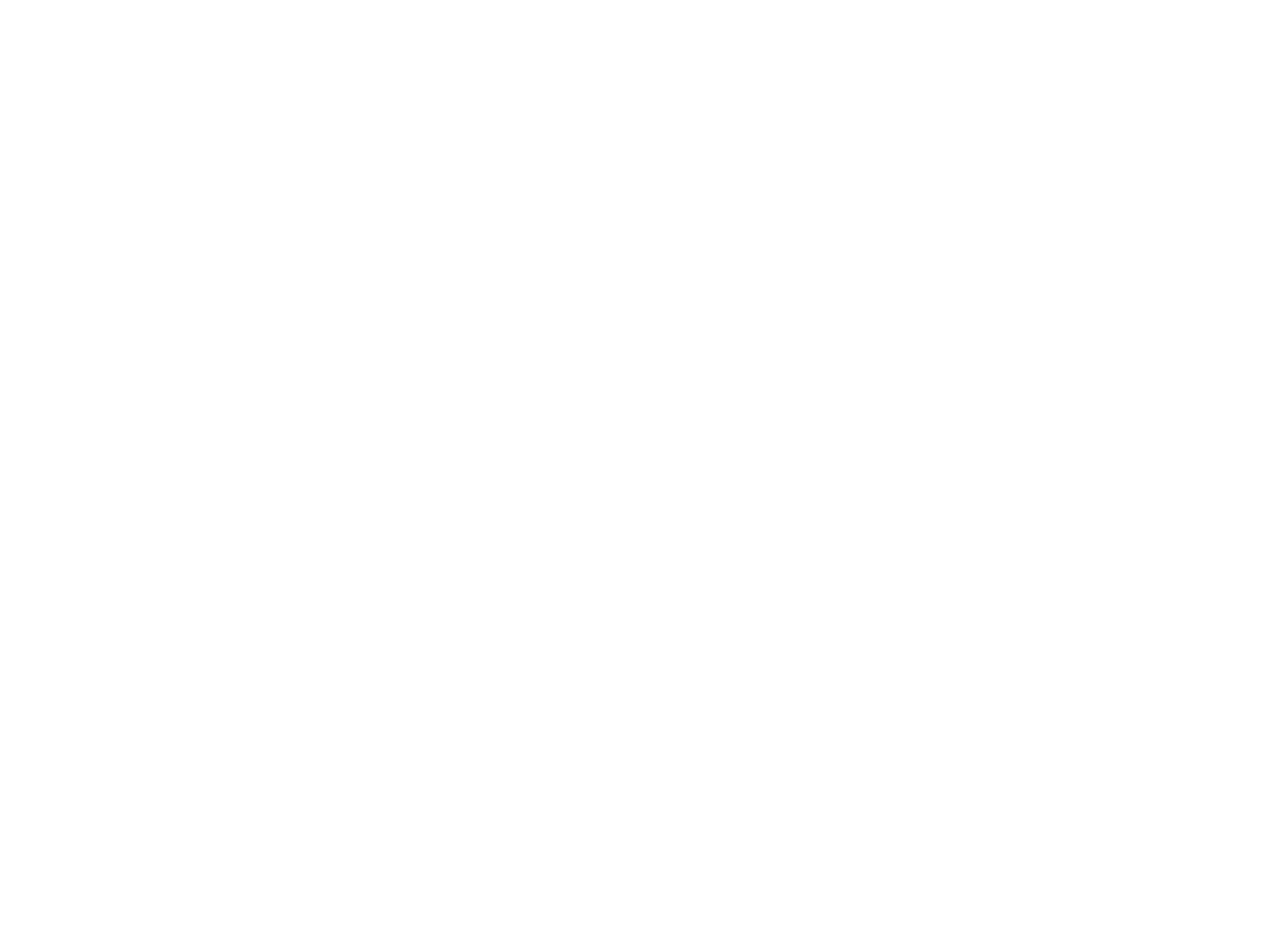
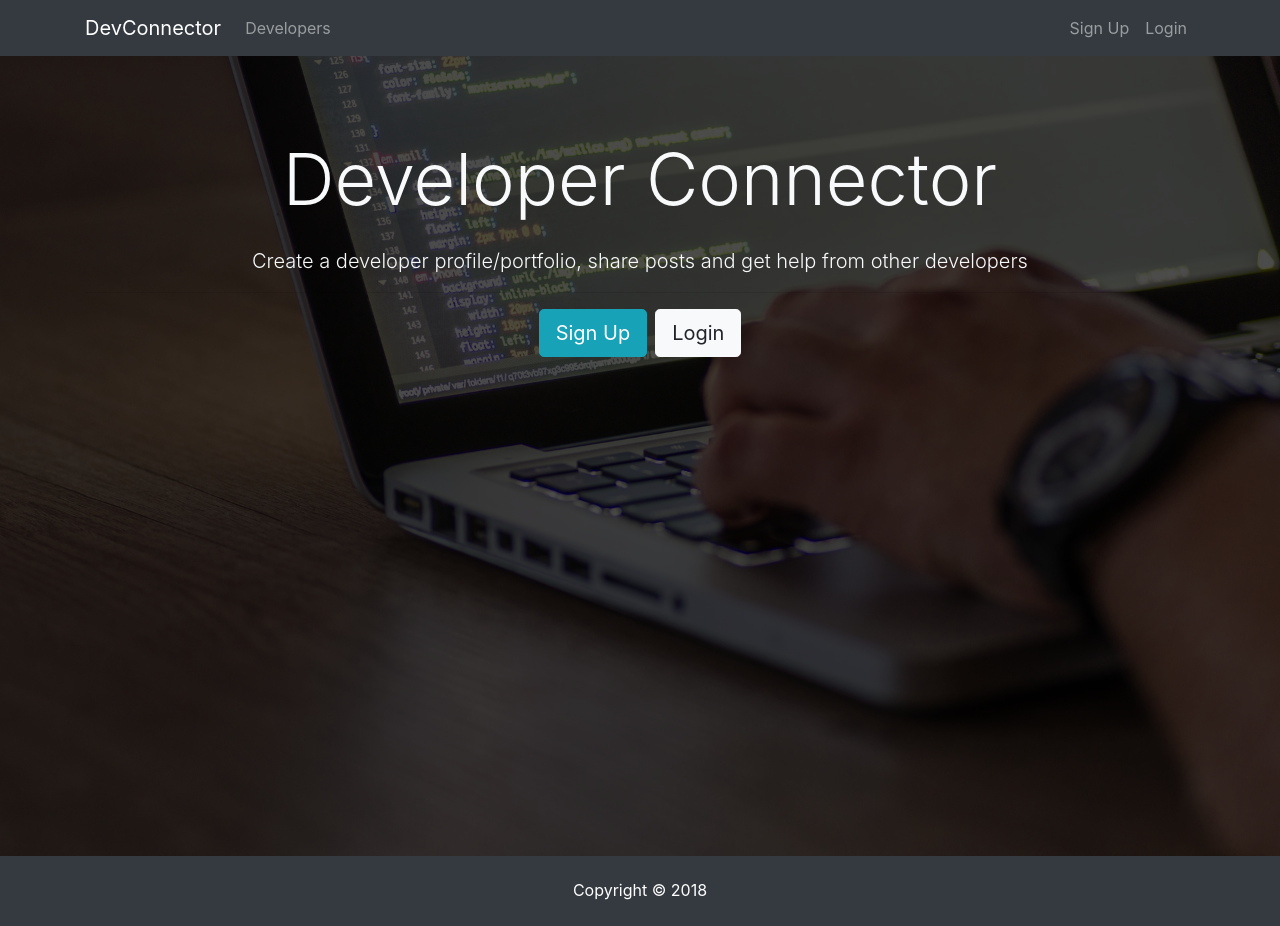
Before and after one commit to Rejam/devconn-mern, a React (Create React App) app in the folder client/: page / in a window 1280 px wide. Before the commit the page ends 800 px from the top, so only its background shows below. Built offline with nearby package versions, Linux system fonts and the light colour scheme.

Commit message:
navbar footer and landing components.

```diff
--- a/client/src/App.css
+++ b/client/src/App.css
@@ -1,28 +1,39 @@
-.App {
-  text-align: center;
+img {
+  width: 100%;
 }
 
-.App-logo {
-  animation: App-logo-spin infinite 20s linear;
-  height: 80px;
+.landing {
+  position: relative;
+  background: url('./img/showcase.jpg') no-repeat;
+  background-size: cover;
+  background-position: center;
+  height: 100vh;
+  margin-top: -24px;
+  margin-bottom: -50px;
 }
 
-.App-header {
-  background-color: #222;
-  height: 150px;
-  padding: 20px;
-  color: white;
+.landing-inner {
+  padding-top: 80px;
 }
 
-.App-title {
-  font-size: 1.5em;
+.dark-overlay {
+  background-color: rgba(0, 0, 0, 0.7);
+  position: absolute;
+  top: 0;
+  left: 0;
+  width: 100%;
+  height: 100%;
 }
 
-.App-intro {
-  font-size: large;
+.card-form {
+  opacity: 0.9;
 }
 
-@keyframes App-logo-spin {
-  from { transform: rotate(0deg); }
-  to { transform: rotate(360deg); }
+.latest-profiles-img {
+  width: 40px;
+  height: 40px;
 }
+
+.form-control::placeholder {
+  color: #bbb !important;
+}
--- a/client/src/App.js
+++ b/client/src/App.js
@@ -1,9 +1,18 @@
 import React, { Component } from "react";
+import Navbar from "./components/layout/Navbar";
+import Footer from "./components/layout/Footer";
+import Landing from "./components/layout/Landing";
 import "./App.css";
 
 class App extends Component {
   render() {
-    return <div className="App" />;
+    return (
+      <div className="App">
+        <Navbar />
+        <Landing />
+        <Footer />
+      </div>
+    );
   }
 }
 
--- /dev/null
+++ b/client/src/components/layout/Footer.js
@@ -0,0 +1,9 @@
+import React from "react";
+
+export default () => {
+  return (
+    <footer className="bg-dark text-white mt-5 p-4 text-center">
+      Copyright &copy; {new Date().getFullYear()}
+    </footer>
+  );
+};
--- /dev/null
+++ b/client/src/components/layout/Landing.js
@@ -0,0 +1,33 @@
+import React, { Component } from "react";
+
+class Landing extends Component {
+  render() {
+    return (
+      <div className="landing">
+        <div className="dark-overlay landing-inner text-light">
+          <div className="container">
+            <div className="row">
+              <div className="col-md-12 text-center">
+                <h1 className="display-3 mb-4">Developer Connector</h1>
+                <p className="lead">
+                  {" "}
+                  Create a developer profile/portfolio, share posts and get help
+                  from other developers
+                </p>
+                <hr />
+                <a href="register.html" className="btn btn-lg btn-info mr-2">
+                  Sign Up
+                </a>
+                <a href="login.html" className="btn btn-lg btn-light">
+                  Login
+                </a>
+              </div>
+            </div>
+          </div>
+        </div>
+      </div>
+    );
+  }
+}
+
+export default Landing;
--- /dev/null
+++ b/client/src/components/layout/Navbar.js
@@ -0,0 +1,49 @@
+import React, { Component } from "react";
+
+class Navbar extends Component {
+  render() {
+    return (
+      <nav className="navbar navbar-expand-sm navbar-dark bg-dark mb-4">
+        <div className="container">
+          <a className="navbar-brand" href="landing.html">
+            DevConnector
+          </a>
+          <button
+            className="navbar-toggler"
+            type="button"
+            data-toggle="collapse"
+            data-target="#mobile-nav"
+          >
+            <span className="navbar-toggler-icon" />
+          </button>
+
+          <div className="collapse navbar-collapse" id="mobile-nav">
+            <ul className="navbar-nav mr-auto">
+              <li className="nav-item">
+                <a className="nav-link" href="profiles.html">
+                  {" "}
+                  Developers
+                </a>
+              </li>
+            </ul>
+
+            <ul className="navbar-nav ml-auto">
+              <li className="nav-item">
+                <a className="nav-link" href="register.html">
+                  Sign Up
+                </a>
+              </li>
+              <li className="nav-item">
+                <a className="nav-link" href="login.html">
+                  Login
+                </a>
+              </li>
+            </ul>
+          </div>
+        </div>
+      </nav>
+    );
+  }
+}
+
+export default Navbar;
--- a/package.json
+++ b/package.json
@@ -4,8 +4,9 @@
   "description": "",
   "main": "server.js",
   "scripts": {
-    "start": "nodemon server",
-    "dev": "nodemon server | npm start --prefix client"
+    "server": "nodemon server",
+    "start": "nodemon server | npm start --prefix client",
+    "client": "npm start --prefix client"
   },
   "author": "Ryan James",
   "license": "MIT",
```
Also changed, not shown: client/src/img/showcase.jpg (added).
